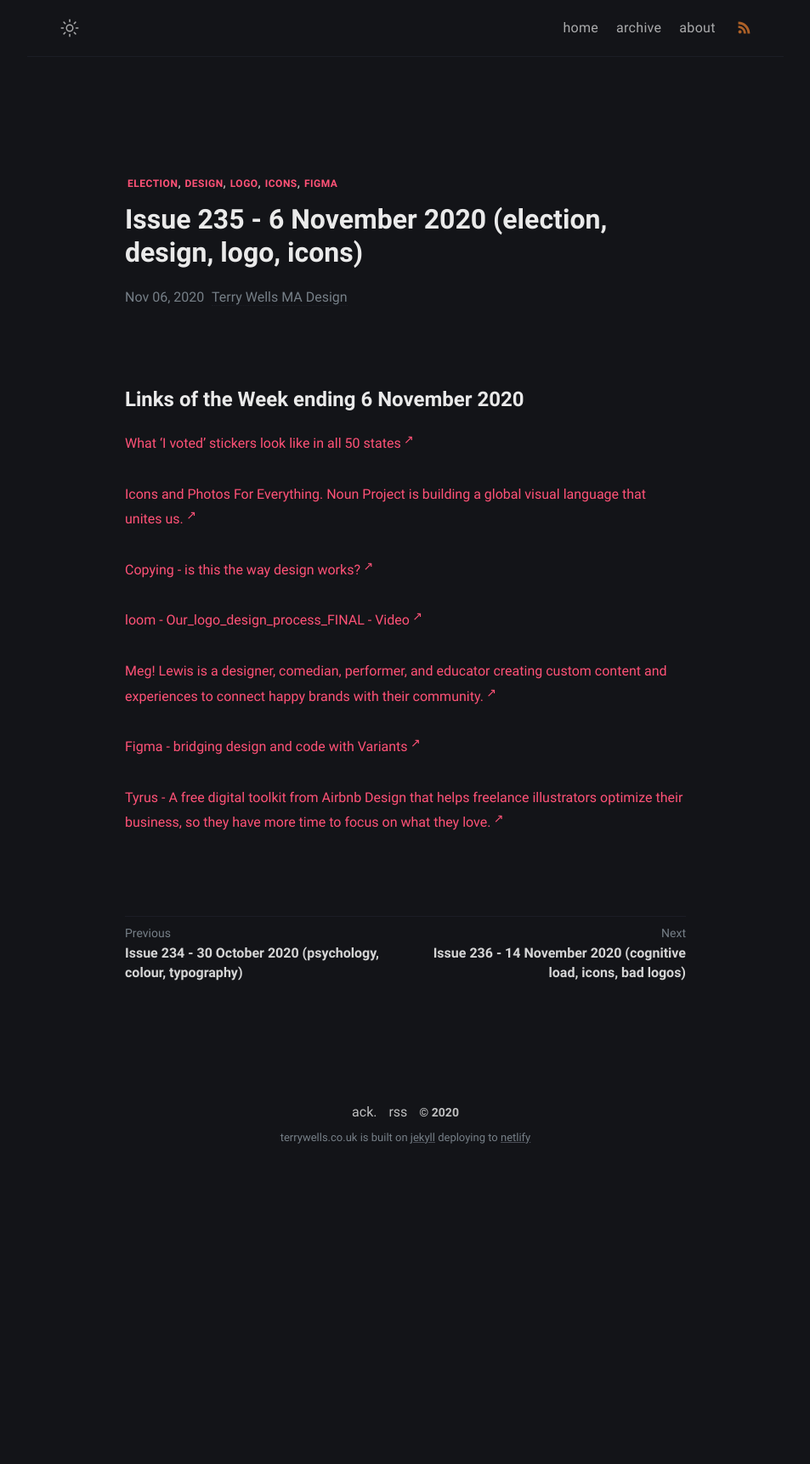
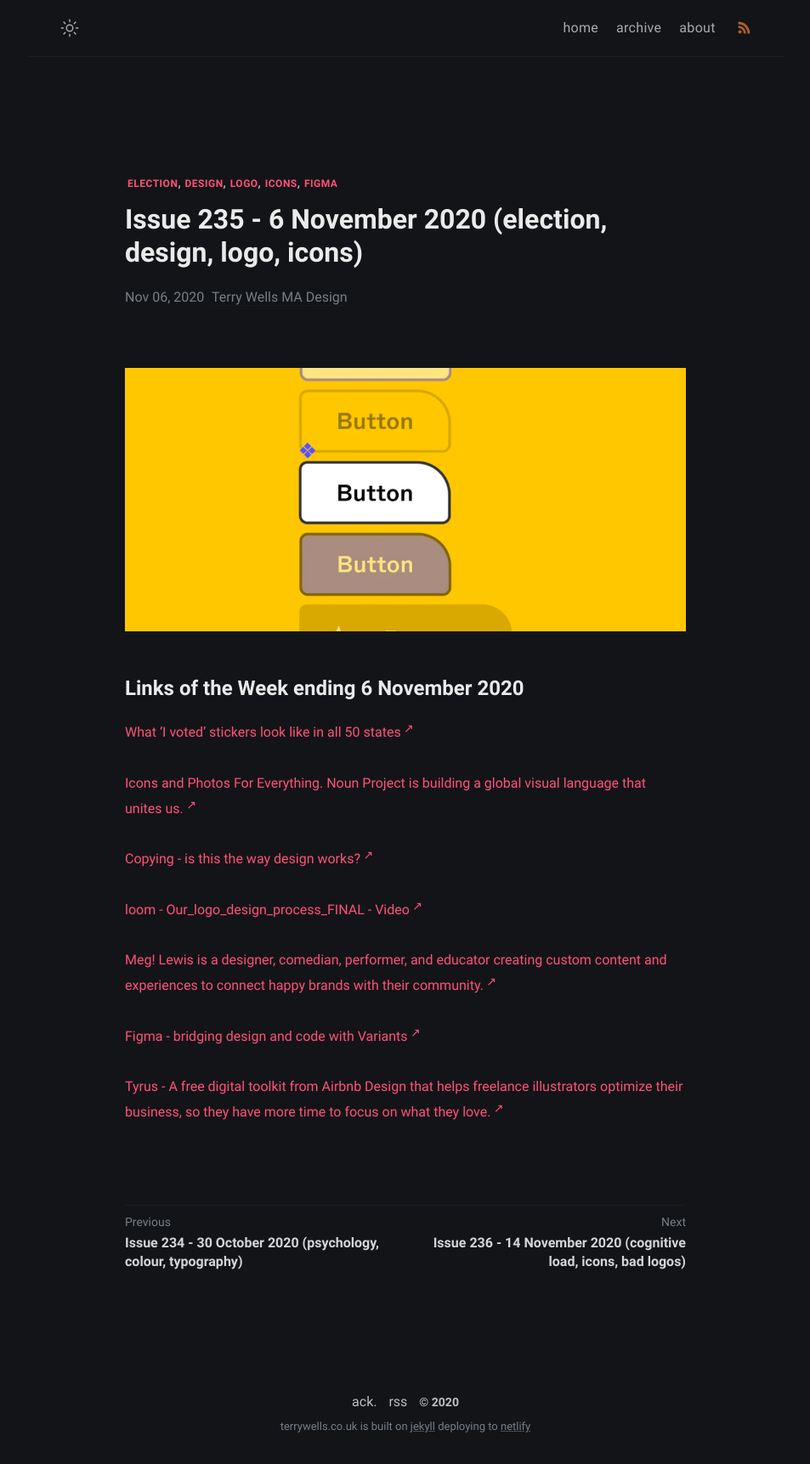
Before and after one commit to wristtattoo/jekyll-klise, a Jekyll site: the page built from _posts/2020-11-12-issue-235-6-november-2020-election-design-logo-icons.md, in a window 1280 px wide. Shown: the whole page at 85% size, without its empty margins (163-1116 px from the left). Built offline with Jekyll 4.4.1, drawn with Linux system fonts in a browser that asks for light colours; a script that is not in the unit is left out; before the commit the page ends 1383 px from its top, so only the background shows below that.

Commit message:
Update Links of The Week “2020-11-12-issue-235-6-november-2020-election-design-logo-icons”

```diff
--- a/_posts/2020-11-12-issue-235-6-november-2020-election-design-logo-icons.md
+++ b/_posts/2020-11-12-issue-235-6-november-2020-election-design-logo-icons.md
@@ -3,8 +3,10 @@ layout: post
 title: Issue 235 - 6 November 2020 (election, design, logo, icons)
 tags: election design logo icons figma
 date: 2020-11-06T10:48:24.471Z
-featuredimage: /assets/uploads/issue-235.png
+featuredimage: ""
 ---
+![Figma - bridging design and code with Variants](/assets/uploads/issue-235.png "Figma - bridging design and code with Variants")
+
 # Links of the Week ending 6 November 2020
 
 <a href="https://edition.cnn.com/interactive/2020/11/politics/vote-stickers-trnd/index.html" title="What 'I voted' stickers look like in all 50 states" alt="What 'I voted' stickers look like in all 50 states" target="_blank">What 'I voted' stickers look like in all 50 states</a>
```
